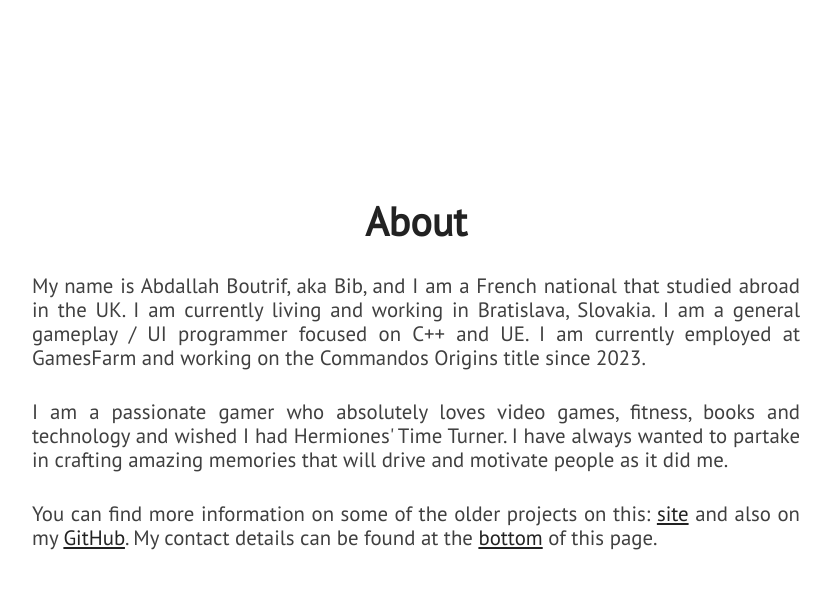
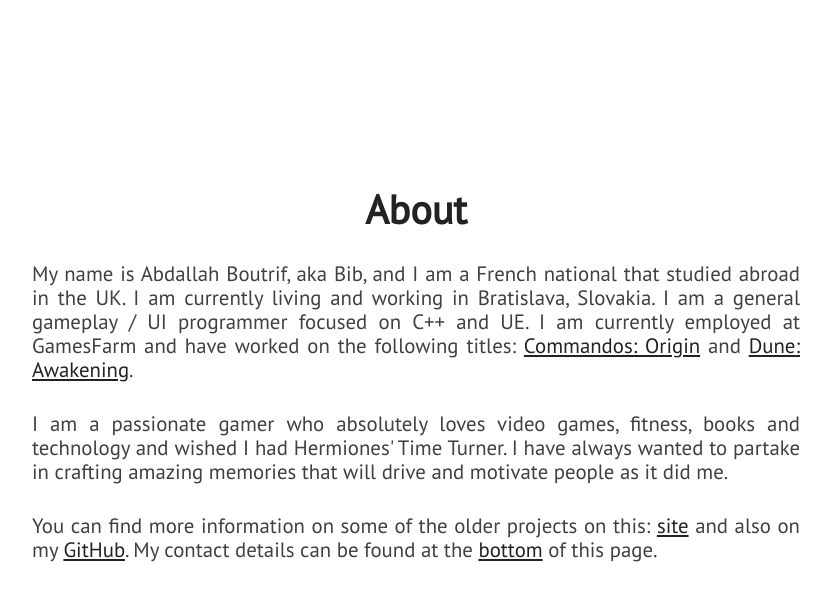
Before and after one commit to Bibool/portfolio.github.io, a Jekyll site: the page built from index.html, in a window 1280 px wide and 900 px high, scrolled down 1041 px. Shown: the top 601 px of the window, without its empty margins (224-1055 px from the left). Built offline with Jekyll 4.4.1, drawn with Linux system fonts in a browser that asks for light colours; nearby versions of some CDN libraries.

Commit message:
Update about.html

```diff
--- a/_includes/about.html
+++ b/_includes/about.html
@@ -3,7 +3,7 @@
         <div id="about-text">
             <div class="section-heading">About</div>
             <p class="paragraph-text justify-text">
-                My name is Abdallah Boutrif, aka Bib, and I am a French national that studied abroad in the UK. I am currently living and working in Bratislava, Slovakia. I am a general gameplay / UI programmer focused on C++ and UE. I am currently employed at GamesFarm and working on the Commandos Origins title since 2023.
+                My name is Abdallah Boutrif, aka Bib, and I am a French national that studied abroad in the UK. I am currently living and working in Bratislava, Slovakia. I am a general gameplay / UI programmer focused on C++ and UE. I am currently employed at GamesFarm and have worked on the following titles: <a href="https://store.steampowered.com/app/1479730/Commandos_Origins/">Commandos: Origin</a> and <a href="https://store.steampowered.com/app/1172710/Dune_Awakening/">Dune: Awakening</a>.
             </p>
             <p class="paragraph-text justify-text">
                 I am a passionate gamer who absolutely loves video games, fitness, books and technology and wished I had Hermiones' Time Turner. I have always wanted to partake in crafting amazing memories that will drive and motivate people as it did me.
```
